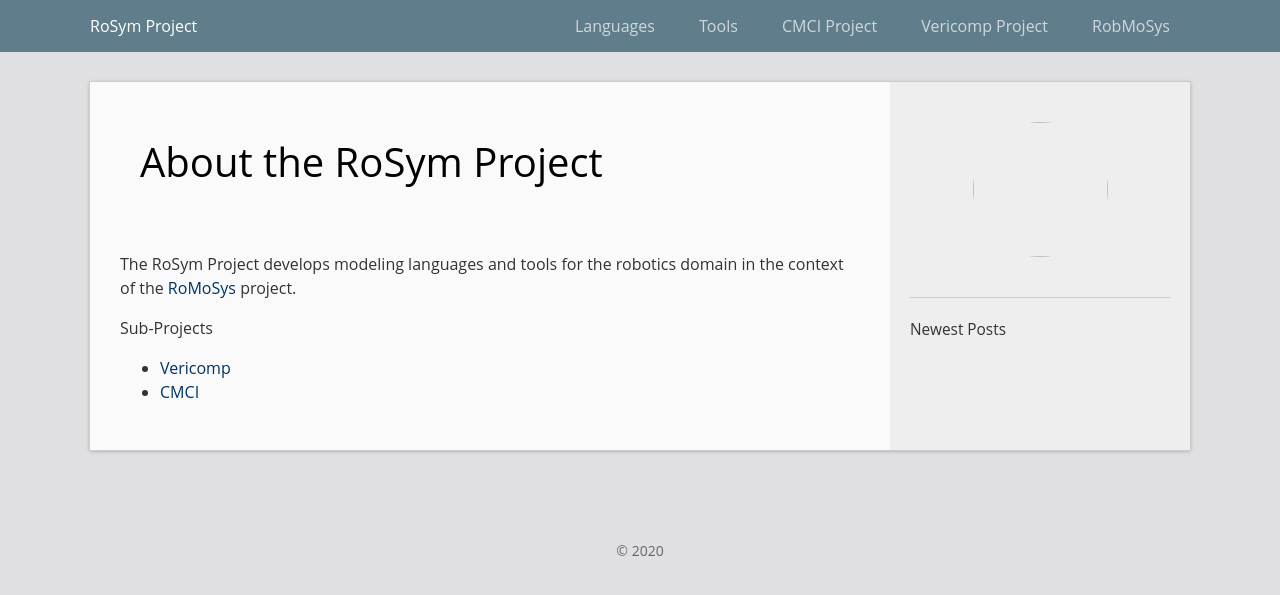
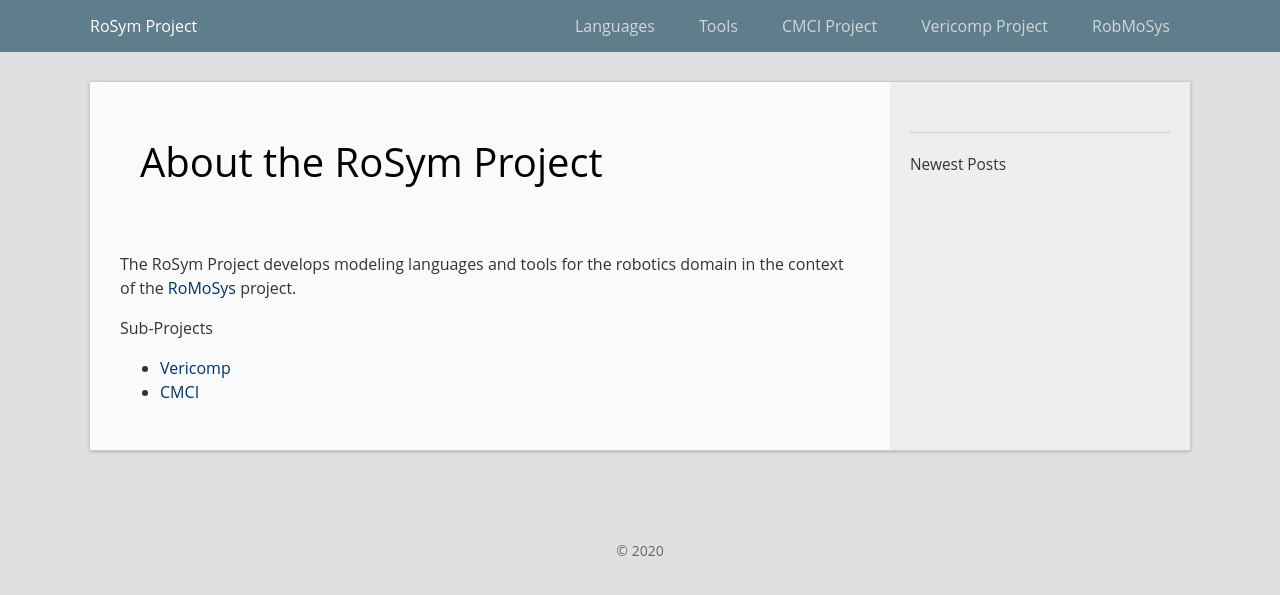
Before and after one commit to rosym-project/rosym-project.github.io, a Jekyll site: the page built from index.md, in a window 1280 px wide. Shown: the top 595 px of the page. Built offline with Jekyll 4.4.1, drawn with Linux system fonts in a browser that asks for light colours.

Commit message:
Update sidebar.html

```diff
--- a/_includes/sidebar.html
+++ b/_includes/sidebar.html
@@ -1,5 +1,5 @@
 <div class="col-box col-box-author">
-  <img class="avatar" src="{{ site.avatar }}" alt="{{ site.author }}">
+  <!--img class="avatar" src="{{ site.avatar }}" alt="{{ site.author }}"-->
   <div class="col-box-title name">{{ site.author }}</div>
   <p>{{ site.profile }}</p>
   <p class="contact">
```
